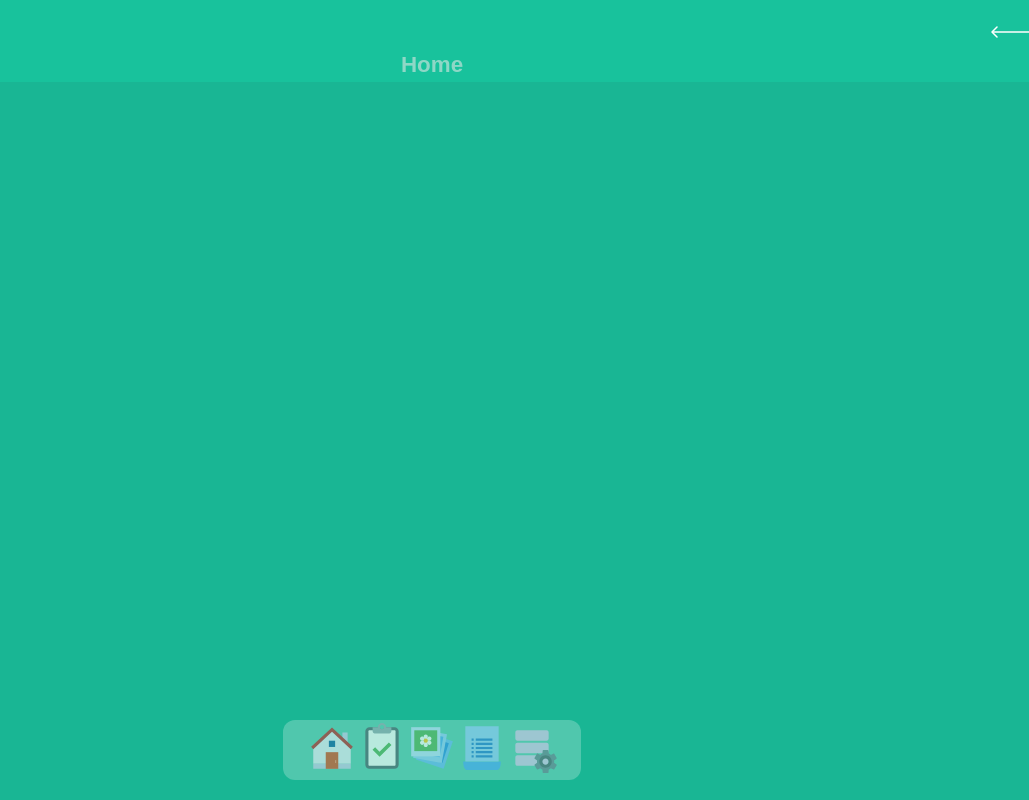
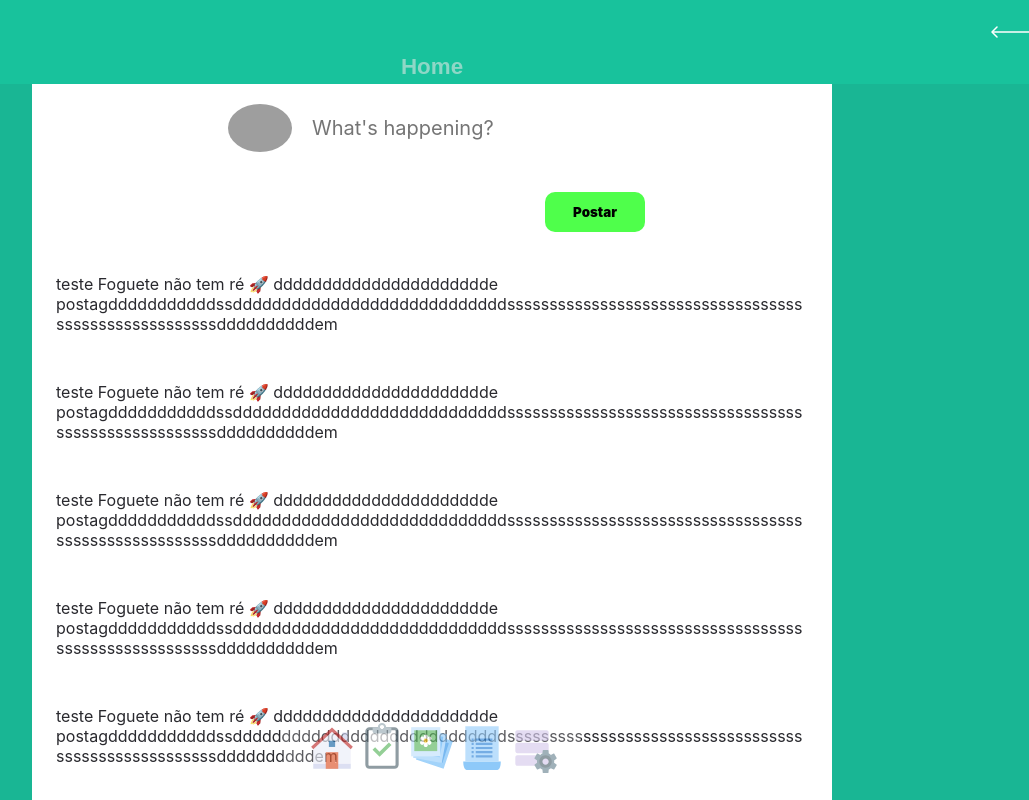
Before and after one commit to Treguas/futdosmonstros, a React (Create React App) app: page / in a window 1280 px wide. Shown: the top 800 px of the page, without its empty margins (208-1237 px from the left). Built offline with nearby package versions, Linux system fonts and the light colour scheme; no server answers; sample sign-in values are in the browser's storage; grey boxes are pictures that could not be loaded.

Commit message:
personalizaçao home

```diff
--- a/package.json
+++ b/package.json
@@ -15,6 +15,7 @@
     "node-sass": "^7.0.1",
     "react": "^17.0.2",
     "react-dom": "^17.0.2",
+    "react-flip-move": "^3.0.4",
     "react-icons": "^4.3.1",
     "react-masonry-css": "^1.0.16",
     "react-router-dom": "^6.2.2",
--- /dev/null
+++ b/src/components/feed/Feed.scss
@@ -0,0 +1,38 @@
+.feed {
+  background: #fff;
+  border-right: 1px solid #fff;
+  min-width: fit-content;
+  overflow-y: scroll;
+  display: flex;
+  justify-content: center;
+}
+
+/* Hide scrollbar for Chrome, Safari and Opera */
+.feed::-webkit-scrollbar {
+  display: none;
+}
+
+/* Hide scrollbar for IE, Edge and Firefox */
+.feed {
+  -ms-overflow-style: none; /* IE and Edge */
+  scrollbar-width: none; /* Firefox */
+}
+
+.feed__header {
+  position: sticky;
+  top: 0;
+  background-color: white;
+  z-index: 100;
+  border: 1px solid #fff;
+  padding: 15px 20px;
+}
+
+.feed__header > h2 {
+  font-size: 20px;
+  font-weight: 800;
+}
+
+.description {
+  font-size: 14px;
+  margin-top: 4px;
+}
--- /dev/null
+++ b/src/components/feed/Feed.tsx
@@ -0,0 +1,46 @@
+import { useState, useEffect } from "react";
+import {HeaderBox} from "./HeaderBox";
+import "./Feed.scss";
+// import db from "./firebase";
+import FlipMove from "react-flip-move";
+
+function Feed () {
+  const [posts, setPosts] = useState([]);
+
+//   useEffect(() => {
+//     db.collection("posts").onSnapshot((snapshot) =>
+//       setPosts(snapshot.docs.map((doc) => doc.data()))
+//     );
+//   }, []);
+
+  const teste = {
+    background: '#fff',
+    maxWidth: '800px',
+    padding: '24px'
+  }
+
+    return (
+      <div>
+        <div className="feed">
+          <HeaderBox />
+
+        </div>
+        <div style={{display: "flex", alignItems: "center", justifyContent: "center", wordBreak: "normal", overflowWrap: 'break-word'}}>
+          <FlipMove>
+              <p style={teste}>teste Foguete não tem ré 🚀 dddddddddddddddddddddde postagdddddddddddssddddddddddddddddddddddddddddssssssssssssssssssssssssssssssssssssssssssssssssssssssddddddddddem</p>
+              <p style={teste}>teste Foguete não tem ré 🚀 dddddddddddddddddddddde postagdddddddddddssddddddddddddddddddddddddddddssssssssssssssssssssssssssssssssssssssssssssssssssssssddddddddddem</p>
+              <p style={teste}>teste Foguete não tem ré 🚀 dddddddddddddddddddddde postagdddddddddddssddddddddddddddddddddddddddddssssssssssssssssssssssssssssssssssssssssssssssssssssssddddddddddem</p>
+              <p style={teste}>teste Foguete não tem ré 🚀 dddddddddddddddddddddde postagdddddddddddssddddddddddddddddddddddddddddssssssssssssssssssssssssssssssssssssssssssssssssssssssddddddddddem</p>
+              <p style={teste}>teste Foguete não tem ré 🚀 dddddddddddddddddddddde postagdddddddddddssddddddddddddddddddddddddddddssssssssssssssssssssssssssssssssssssssssssssssssssssssddddddddddem</p>
+              <p style={teste}>teste Foguete não tem ré 🚀 dddddddddddddddddddddde postagdddddddddddssddddddddddddddddddddddddddddssssssssssssssssssssssssssssssssssssssssssssssssssssssddddddddddem</p>
+              <p style={teste}>teste Foguete não tem ré 🚀 dddddddddddddddddddddde postagdddddddddddssddddddddddddddddddddddddddddssssssssssssssssssssssssssssssssssssssssssssssssssssssddddddddddem</p>
+              <p style={teste}>teste Foguete não tem ré 🚀 dddddddddddddddddddddde postagdddddddddddssddddddddddddddddddddddddddddssssssssssssssssssssssssssssssssssssssssssssssssssssssddddddddddem</p>
+
+          </FlipMove>
+
+        </div>
+      </div>
+    );
+}
+
+export default Feed;
--- /dev/null
+++ b/src/components/feed/HeaderBox.scss
@@ -0,0 +1,44 @@
+.headerBox {
+  padding-bottom: 10px;
+  border-bottom: 8px solid #fff;
+  padding-right: 10px;
+}
+
+.headerBox > form {
+  display: flex;
+  flex-direction: column;
+}
+
+.headerBox__input {
+  padding: 20px;
+  display: flex;
+  > img {
+    width: 4rem;
+    border-radius: 50%;
+  }
+}
+
+.headerBox__input > input {
+  flex: 1;
+  margin-left: 20px;
+  font-size: 20px;
+  border: none;
+}
+
+.headerBox__imageInput {
+  border: none;
+  padding: 10px;
+}
+
+.headerBox__TextButton {
+  background-color: #4fff4b !important;
+  border: none !important;
+  color: rgb(0, 0, 0) !important;
+  font-weight: 900 !important;
+  text-transform: inherit !important;
+  border-radius: 10px !important;
+  width: 100px;
+  height: 40px !important;
+  margin-top: 20px !important;
+  margin-left: auto !important;
+}
--- /dev/null
+++ b/src/components/feed/HeaderBox.tsx
@@ -0,0 +1,49 @@
+import { useState } from "react";
+import "./HeaderBox.scss";
+
+
+export const HeaderBox = () => {
+  const [TextMessage, setTextMessage] = useState("");
+  const [TextImage, setTextImage] = useState("");
+
+  const sendText = (e:any) => {
+    e.preventDefault();
+
+    // db.collection("posts").add({
+    //   displayName: "Vagner Treguas",
+    //   username: "vtreguas",
+    //   verified: true,
+    //   text: TextMessage,
+    //   image: TextImage,
+    //   avatar:
+    //     "https://kajabi-storefronts-production.global.ssl.fastly.net/kajabi-storefronts-production/themes/284832/settings_images/rLlCifhXRJiT0RoN2FjK_Logo_roundbackground_black.png",
+    // });
+
+    setTextMessage("");
+  };
+
+  return (
+    <div className="headerBox">
+      <form>
+        <div className="headerBox__input">
+          <img src="https://avatars.githubusercontent.com/u/60155617?v=4" />
+          <input
+            onChange={(e) => setTextMessage(e.target.value)}
+            value={TextMessage}
+            placeholder="What's happening?"
+            type="text"
+          />
+        </div>
+
+
+        <button
+          onClick={sendText}
+          type="submit"
+          className="headerBox__TextButton"
+        >
+          Postar
+        </button>
+      </form>
+    </div>
+  );
+}
--- a/src/components/header/Header.scss
+++ b/src/components/header/Header.scss
@@ -28,7 +28,7 @@
   }
 
   strong {
-    font: 700 1.4rem 'Titillium Web', sans-serif;
+    font: 700 1.4rem 'Ubuntu', sans-serif;
     line-height: 0.1rem;
     color: var(--light-green);
     margin:0.2rem;
--- a/src/components/home/Home.scss
+++ b/src/components/home/Home.scss
@@ -1,4 +1,7 @@
 .header {
+
+  display: flex;
+  flex-direction: column;
 
 
   .mainMenu {
--- a/src/components/home/Home.tsx
+++ b/src/components/home/Home.tsx
@@ -4,25 +4,30 @@ import { Header } from "../header/Header";
 import { Menu } from "../menu/Menu";
 import "./Home.scss";
 import { createContext } from "react";
+import FlipMove from "react-flip-move";
+import Feed from "../feed/Feed";
+
 
 const headerContext = createContext('')
 
-export const Home = () =>
-{
-    const { user, signInWithGoogle } = useContext(AuthContext);
+export const Home = () => {
+    // const { user, signInWithGoogle } = useContext(AuthContext);
 
 
     return (
         <div className="header">
             <div>
-                    <Header />
+                <Header />
             </div>
-
+                <div style={{background: '#fff', display:'Flex', justifyContent:'center', margin: 'auto', width: '800px'}}>
+                    <FlipMove>
+                        <Feed />
+                    </FlipMove>
+                </div>
 
             <div className="mainMenu">
                 <Menu />
             </div>
         </div>
-
     )
 }
--- a/src/components/login/login.scss
+++ b/src/components/login/login.scss
@@ -108,7 +108,7 @@
 
   .separator {
     font-size: 14px;
-    color: #a8a8b3;
+    color: #fff;
 
     margin: 32px 0;
     display: flex;
@@ -246,7 +246,7 @@
 
     .separator {
       font-size: 14px;
-      color: #a8a8b3;
+      color: #ffffff;
 
       margin: 32px 0;
       display: flex;
--- a/src/pages/Photos.tsx
+++ b/src/pages/Photos.tsx
@@ -28,7 +28,7 @@ const breakpointColumnsObj = {
 export const Photos = () => {
 
     return (
-        <div>
+        <>
         <Header />
         <Masonry
             breakpointCols={breakpointColumnsObj}
@@ -40,6 +40,6 @@ export const Photos = () => {
                        </div>
             })}
         </Masonry>
-            </div>
+            </>
     )
 }
--- a/src/styles/Photos.scss
+++ b/src/styles/Photos.scss
@@ -1,12 +1,19 @@
 .my-masonry-grid {
-    display: -webkit-box;
-    /* Not needed if autoprefixing */
-    display: -ms-flexbox;
-    /* Not needed if autoprefixing */
+    // display: -webkit-box;
+    // /* Not needed if autoprefixing */
+    // display: -ms-flexbox;
+    // /* Not needed if autoprefixing */
+    // display: flex;
+    // margin-left: -30px;
+    // /* gutter size offset */
+    // width: 100%;
+
+    height: 100%;
+    max-width: 1280px;
+    margin: 0 auto;
+
     display: flex;
-    margin-left: -30px;
-    /* gutter size offset */
-    width: auto;
+    justify-content: center;
 }
 
 .my-masonry-grid_column {
@@ -25,7 +32,7 @@
 /* Optional, different gutter size on mobile */
 @media (max-width: 800px) {
     .my-masonry-grid {
-        margin-left: -15px;
+        // margin-left: -15px;
         /* gutter size offset */
     }
 
--- a/src/styles/global.scss
+++ b/src/styles/global.scss
@@ -17,7 +17,7 @@
   --gray-900: #212529;
 
 
-
+  --tw-color: #50b7f5;
   --body-background: #0e0e0e;
   --color-logo: #ff5b50;
   --card-color: #252525;
@@ -45,5 +45,12 @@
   }
 
   body, input, button, textarea {
-    font: 400 16px 'Titillium Web', sans-serif;
+    // font: 400 16px 'Titillium Web', sans-serif;
+    font-family: -apple-system, system-ui, BlinkMacSystemFont, 'Segoe UI', Roboto, 'Helvetica Neue', Ubuntu, Arial, sans-serif;
   }
+
+  *, button, input, textarea {
+    border: 0;
+    background: none;
+    font-family: -apple-system, system-ui, BlinkMacSystemFont, 'Segoe UI', Roboto, 'Helvetica Neue', Ubuntu, Arial, sans-serif;
+  }
```
Also changed, not shown: 1 other file (tests, documents, lock files or other folders). Lines whose indentation alone changed are shown as unchanged.
